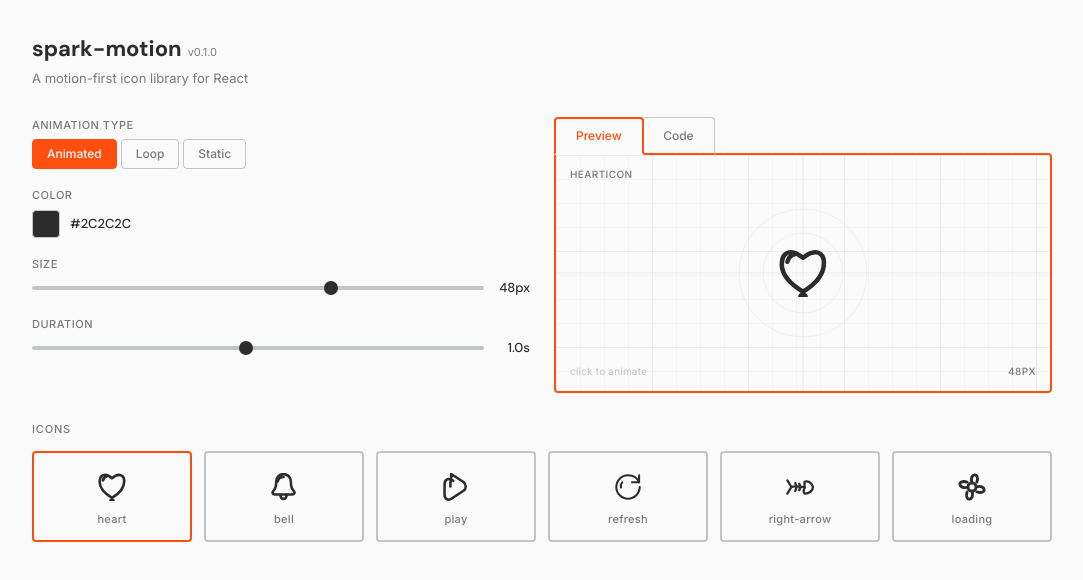
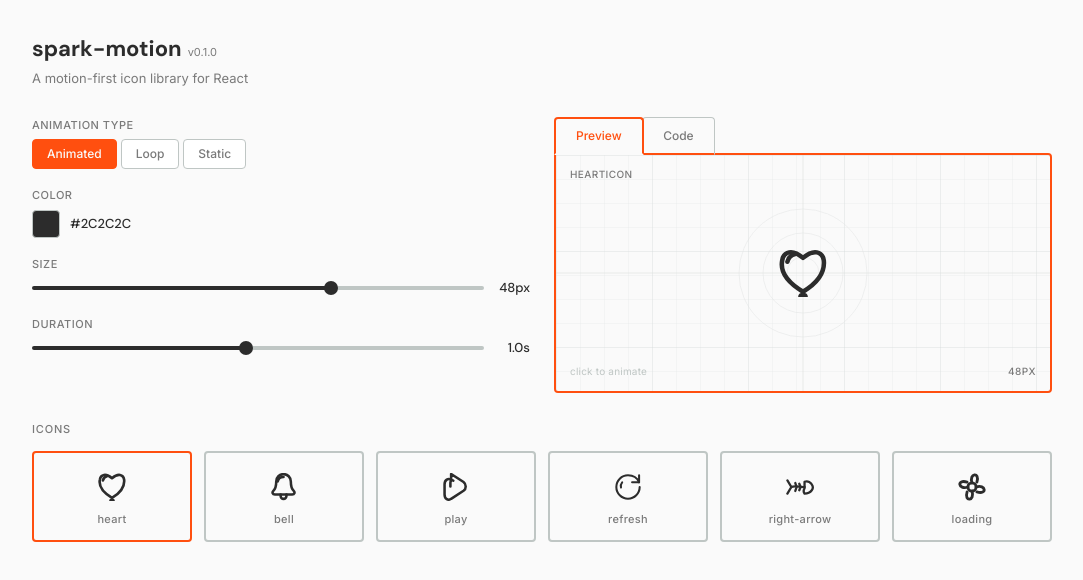
Before and after one commit to ImJelly02/spark-motion, a React (Vite) app: page / in a window 1280 px wide. Shown: the top 580 px of the page, without its empty margins (98-1181 px from the left). Built offline with nearby package versions, Linux system fonts and the light colour scheme.

Commit message:
add filled range slider track

```diff
--- a/src/playground/components/Controls.tsx
+++ b/src/playground/components/Controls.tsx
@@ -51,7 +51,7 @@ export function Controls({ state, onAnimationType, onSize, onDuration, onColor }
                   padding: '5px 14px',
                   borderRadius: '4px',
                   border: active ? '1.5px solid #FF4F0F' : '1.5px solid #BFC6C4',
-                  background: active ? '#FF4F0F' : 'transparent',
+                  background: active ? '#FF4F0F' : '#FFFFFF',
                   color: active ? '#FAFAFA' : '#7a7a7a',
                   cursor: 'pointer',
                   transition: 'all 0.12s',
@@ -109,6 +109,15 @@ export function Controls({ state, onAnimationType, onSize, onDuration, onColor }
             step={1}
             value={state.size}
             onChange={(e) => onSize(Number(e.target.value))}
+            style={{
+              background: `linear-gradient(
+              to right,
+              #2C2C2C 0%,
+              #2C2C2C ${((state.size - 16) / (64 - 16)) * 100}%,
+              #BFC6C4 ${((state.size - 16) / (64 - 16)) * 100}%,
+              #BFC6C4 100%
+              )`,
+            }}
           />
           <span style={sliderValStyle}>{state.size}px</span>
         </div>
@@ -125,6 +134,15 @@ export function Controls({ state, onAnimationType, onSize, onDuration, onColor }
             step={0.1}
             value={state.duration}
             onChange={(e) => onDuration(Number(e.target.value))}
+            style={{
+              background: `linear-gradient(
+              to right,
+              #2C2C2C 0%,
+              #2C2C2C ${((state.duration - 0.1) / (2.0 - 0.1)) * 100}%,
+              #BFC6C4 ${((state.duration - 0.1) / (2.0 - 0.1)) * 100}%,
+              #BFC6C4 100%
+              )`,
+            }}
           />
           <span style={sliderValStyle}>{state.duration.toFixed(1)}s</span>
         </div>
```
